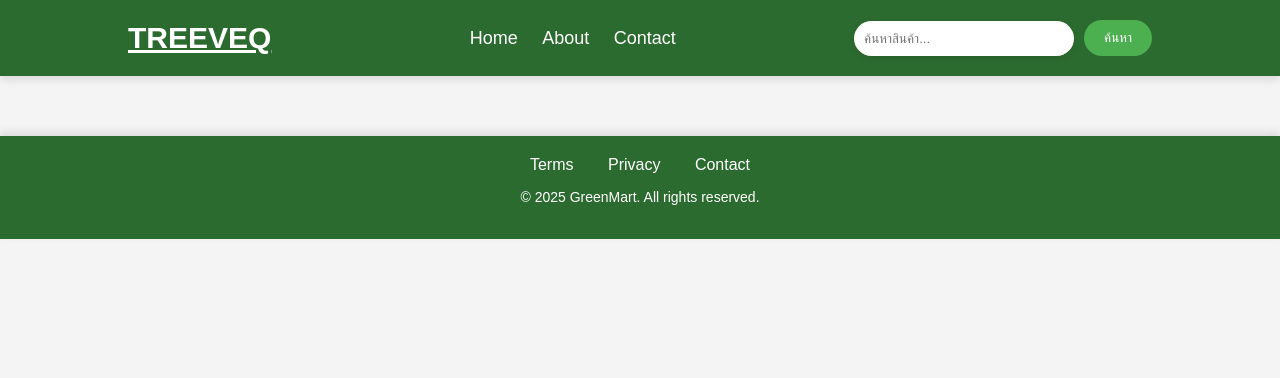
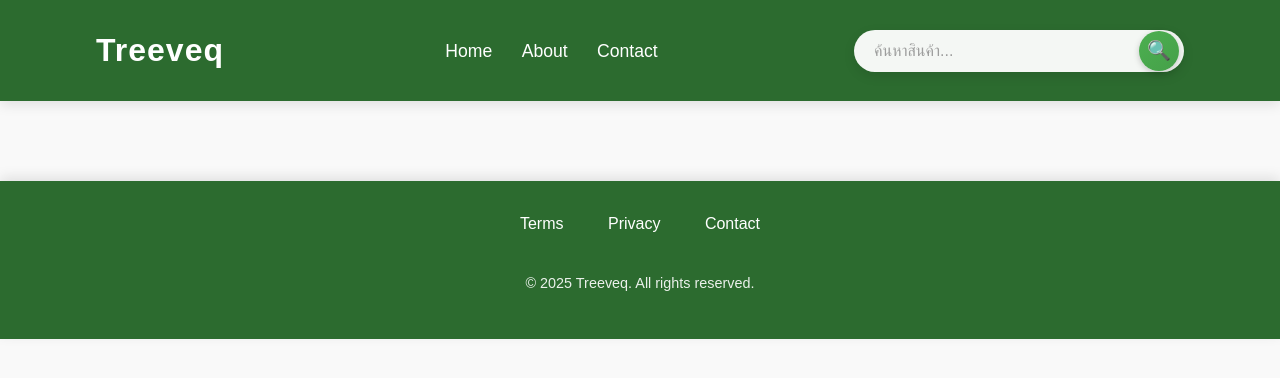
Before and after one commit to Nantakxrn007/dsi202, a Django app: page /home/ in a window 1280 px wide. Shown: the top 378 px of the page. Run offline with Django 4.2, Linux system fonts and the light colour scheme; data that the repository does not hold is empty.

Commit message:
content and size

```diff
--- a/shopapp/static/css/home.css
+++ b/shopapp/static/css/home.css
@@ -1,131 +1,273 @@
 /* Global Styles */
+:root {
+    --primary-color: #2c6b2f; /* Green theme */
+    --accent-color: #ffbf00; /* Yellow accent */
+    --background-color: #f9f9f9; /* Softer background */
+    --text-color: #333;
+    --white: #ffffff;
+    --shadow: 0 4px 12px rgba(0, 0, 0, 0.1);
+    --transition: all 0.3s ease;
+}
+
 body {
-    font-family: 'Arial', sans-serif;
+    font-family: 'Poppins', sans-serif; /* Modern, clean font */
     margin: 0;
     padding: 0;
-    background-color: #f4f4f4;
-    color: #333;
+    background-color: var(--background-color);
+    color: var(--text-color);
+    line-height: 1.6; /* Improved readability */
+    scroll-behavior: smooth; /* Smooth scrolling */
 }
 
 .container {
-    width: 80%;
+    width: 85%; /* Slightly wider for better content spread */
+    max-width: 1400px; /* Prevent overly wide containers */
     margin: 0 auto;
+    padding: 0 15px; /* Prevent content from touching edges */
 }
 
 /* Header */
 header {
-    background-color: #2c6b2f;  /* Green Background */
-    color: white;
-    padding: 20px 0;
-    box-shadow: 0 4px 8px rgba(0, 0, 0, 0.1);
+    background-color: var(--primary-color); /* Solid green */
+    color: var(--white);
+    padding: 25px 0;
+    box-shadow: var(--shadow);
+    position: sticky; /* Sticky header */
+    top: 0;
+    z-index: 1000;
 }
 
 header .container {
     display: flex;
     justify-content: space-between;
     align-items: center;
+    flex-wrap: wrap; /* Better responsiveness */
 }
 
 header .logo a {
-    font-size: 30px;
-    font-weight: bold;
-    color: #fff;
-    text-transform: uppercase;
+    font-size: 2rem; /* Scalable font size */
+    font-weight: 700;
+    color: var(--white);
+    text-decoration: none;
+    letter-spacing: 1px;
+    transition: var(--transition);
+}
+
+header .logo a:hover {
+    color: var(--accent-color);
 }
 
 header .nav a {
-    margin-left: 20px;
-    color: #fff;
-    font-size: 18px;
+    margin-left: 25px;
+    color: var(--white);
+    font-size: 1.1rem;
     text-decoration: none;
-    transition: color 0.3s ease;
+    position: relative; /* For underline effect */
+    transition: var(--transition);
+}
+
+header .nav a::after {
+    content: '';
+    position: absolute;
+    width: 0;
+    height: 2px;
+    bottom: -5px;
+    left: 0;
+    background-color: var(--accent-color);
+    transition: width 0.3s ease;
+}
+
+header .nav a:hover::after {
+    width: 100%;
 }
 
 header .nav a:hover {
-    color: #ffbf00;
+    color: var(--accent-color);
 }
 
 header .search-form {
     display: flex;
     align-items: center;
+    position: relative;
+    transition: var(--transition);
 }
 
 header .search-form input[type="text"] {
-    padding: 10px;
+    padding: 12px 50px 12px 20px; /* Extra padding for button overlap */
     border: none;
-    border-radius: 20px;
-    width: 200px;
-    margin-right: 10px;
-    box-shadow: 0 2px 6px rgba(0,0,0,0.1);
+    border-radius: 50px;
+    width: 260px; /* Slightly wider for balance */
+    background-color: rgba(255, 255, 255, 0.95);
+    box-shadow: var(--shadow);
+    font-size: 1rem;
+    font-family: 'Poppins', sans-serif;
+    transition: var(--transition);
+}
+
+header .search-form input[type="text"]:focus {
+    outline: none;
+    box-shadow: 0 0 12px rgba(0, 0, 0, 0.2);
+    background-color: var(--white);
+    transform: scale(1.02); /* Subtle expansion on focus */
+}
+
+header .search-form input[type="text"]::placeholder {
+    color: #888;
+    opacity: 0.8;
 }
 
 header .search-form button {
-    padding: 10px 20px;
-    background-color: #4CAF50;
-    color: white;
+    width: 40px;
+    height: 40px;
+    background: linear-gradient(135deg, #4CAF50, #45a049); /* Gradient for depth */
+    color: var(--white);
     border: none;
-    border-radius: 20px;
+    border-radius: 50%;
     cursor: pointer;
-    transition: background-color 0.3s;
+    position: absolute;
+    right: 5px;
+    display: flex;
+    align-items: center;
+    justify-content: center;
+    transition: var(--transition);
+    box-shadow: 0 2px 6px rgba(0, 0, 0, 0.2);
 }
 
 header .search-form button:hover {
-    background-color: #45a049;
+    background: linear-gradient(135deg, #45a049, #3d8b40);
+    transform: scale(1.1); /* Slight zoom on hover */
+    box-shadow: 0 4px 12px rgba(0, 0, 0, 0.3);
+}
+
+header .search-form button:focus {
+    outline: none;
+    box-shadow: 0 0 0 3px rgba(255, 191, 0, 0.4); /* Focus ring */
+    animation: pulse 1.5s infinite; /* Pulse effect on focus */
+}
+
+header .search-form button::before {
+    content: '\1F50D'; /* Unicode for magnifying glass */
+    font-size: 1.2rem;
+    line-height: 1;
+}
+
+/* Pulse animation for button focus */
+@keyframes pulse {
+    0% {
+        box-shadow: 0 0 0 0 rgba(255, 191, 0, 0.4);
+    }
+    70% {
+        box-shadow: 0 0 0 10px rgba(255, 191, 0, 0);
+    }
+    100% {
+        box-shadow: 0 0 0 0 rgba(255, 191, 0, 0);
+    }
 }
 
 /* Product Grid */
 .product-grid {
     display: grid;
-    grid-template-columns: repeat(3, 1fr);
-    gap: 20px;
-    max-width: 1200px;
-    margin: 30px auto;
+    grid-template-columns: repeat(auto-fit, minmax(280px, 1fr)); /* Adaptive columns */
+    gap: 25px;
+    max-width: 1400px;
+    margin: 40px auto;
 }
 
+/* Product Card */
 .product-card {
-    background-color: #fff;
-    border-radius: 10px;
-    box-shadow: 0 4px 8px rgba(0, 0, 0, 0.1);
+    background-color: var(--white);
+    border-radius: 15px;
+    box-shadow: var(--shadow);
     overflow: hidden;
     text-decoration: none;
     color: inherit;
-    transition: transform 0.3s ease;
+    transition: var(--transition);
+    position: relative; /* For overlay effects */
 }
 
 .product-card:hover {
-    transform: translateY(-10px);
+    transform: translateY(-8px);
+    box-shadow: 0 8px 20px rgba(0, 0, 0, 0.15);
+}
+
+.product-card .image-container {
+    width: 100%;
+    height: 220px; /* ความสูงคงที่ */
+    display: flex;
+    justify-content: center; /* จัดกึ่งกลางแนวนอน */
+    align-items: center; /* จัดกึ่งกลางแนวตั้ง */
+    background-color: #f4f4f4;
+    overflow: hidden;
+    position: relative;
 }
 
 .product-card img {
     width: 100%;
-    height: 200px;
-    object-fit: cover;
+    height: 220px; /* ความสูงเท่ากับ image-container */
+    object-fit: cover; /* ตัดส่วนที่เกินออก */
+    object-position: center; /* จัดกึ่งกลางภาพ */
+    transition: var(--transition);
+}
+
+
+
+.product-card:hover img {
+    transform: scale(1.05); /* Subtle zoom on hover */
 }
 
 .product-info {
-    padding: 15px;
+    padding: 20px;
+    text-align: center; /* Centered text for elegance */
 }
 
 .product-name {
-    font-size: 18px;
-    font-weight: bold;
-    margin-bottom: 10px;
-    color: #333;
+    font-size: 1.25rem;
+    font-weight: 600;
+    margin-bottom: 12px;
+    color: var(--text-color);
+    display: -webkit-box;
+    -webkit-line-clamp: 2; /* Limit to 2 lines */
+    -webkit-box-orient: vertical;
+    overflow: hidden;
 }
 
 .product-price {
-    color: #2c6b2f;
-    font-size: 16px;
-    font-weight: bold;
+    color: var(--primary-color);
+    font-size: 1.15rem;
+    font-weight: 700;
+}
+
+/* Add to Cart Button (Optional Enhancement) */
+.product-card .add-to-cart {
+    display: none; /* Hidden by default */
+    position: absolute;
+    bottom: 20px;
+    left: 50%;
+    transform: translateX(-50%);
+    padding: 10px 20px;
+    background-color: var(--primary-color);
+    color: var(--white);
+    border-radius: 50px;
+    text-decoration: none;
+    font-size: 0.9rem;
+    transition: var(--transition);
+}
+
+.product-card:hover .add-to-cart {
+    display: inline-block; /* Show on hover */
+}
+
+.product-card .add-to-cart:hover {
+    background-color: #45a049;
 }
 
 /* Footer */
 footer {
-    background-color: #2c6b2f;
-    color: white;
-    padding: 20px 0;
+    background-color: var(--primary-color); /* Solid green */
+    color: var(--white);
+    padding: 30px 0;
     text-align: center;
-    box-shadow: 0 -4px 8px rgba(0, 0, 0, 0.1);
+    box-shadow: 0 -4px 12px rgba(0, 0, 0, 0.1);
 }
 
 footer .footer-container {
@@ -133,72 +275,113 @@ footer .footer-container {
     justify-content: center;
     align-items: center;
     flex-direction: column;
+    gap: 15px;
 }
 
 footer .footer-links a {
-    color: #fff;
-    margin: 0 15px;
-    font-size: 16px;
+    color: var(--white);
+    margin: 0 20px;
+    font-size: 1rem;
     text-decoration: none;
+    position: relative;
+    transition: var(--transition);
+}
+
+footer .footer-links a::after {
+    content: '';
+    position: absolute;
+    width: 0;
+    height: 2px;
+    bottom: -3px;
+    left: 0;
+    background-color: var(--accent-color);
+    transition: width 0.3s ease;
+}
+
+footer .footer-links a:hover::after {
+    width: 100%;
 }
 
 footer .footer-links a:hover {
-    color: #ffbf00;
+    color: var(--accent-color);
 }
 
 footer p {
-    margin-top: 15px;
-    font-size: 14px;
+    margin-top: 20px;
+    font-size: 0.9rem;
+    opacity: 0.9;
 }
 
-/* Responsive - 2 Columns Layout for Mobile */
-@media screen and (max-width: 768px) {
+/* Responsive Design */
+@media screen and (max-width: 1024px) {
     .product-grid {
-        grid-template-columns: repeat(2, 1fr);
+        grid-template-columns: repeat(auto-fit, minmax(250px, 1fr));
     }
 
+    header .search-form input[type="text"] {
+        width: 200px;
+    }
+}
+
+@media screen and (max-width: 768px) {
     header .container {
         flex-direction: column;
-        align-items: flex-start;
+        align-items: center;
+        text-align: center;
     }
 
     header .nav {
-        margin-top: 10px;
+        margin: 15px 0;
+    }
+
+    header .nav a {
+        margin: 0 10px;
     }
 
     header .search-form {
         width: 100%;
-        margin-top: 10px;
+        justify-content: center;
     }
 
-    .product-card img {
+    header .search-form input[type="text"] {
+        width: 100%;
+    }
+
+    .product-card .image-container {
+        height: 200px;
+    }
+
+    .product-name {
+        font-size: 1.1rem;
+    }
+
+    .product-price {
+        font-size: 1rem;
+    }
+}
+
+@media screen and (max-width: 480px) {
+    .container {
+        width: 90%;
+    }
+
+    header .logo a {
+        font-size: 1.5rem;
+    }
+
+    header .search-form input[type="text"] {
+        width: 100%;
+    }
+
+    .product-card .image-container {
         height: 180px;
     }
 
     .product-name {
-        font-size: 16px;
+        font-size: 1rem;
     }
 
     .product-price {
-        font-size: 14px;
+        font-size: 0.9rem;
     }
 }
-
-/* Responsive - 1 Column Layout for Small Mobile */
-@media screen and (max-width: 480px) {
-    .product-grid {
-        grid-template-columns: 1fr;
-    }
-
-    .product-card img {
-        height: 160px;
-    }
-
-    .product-name {
-        font-size: 14px;
-    }
-
-    .product-price {
-        font-size: 12px;
-    }
-}
--- a/shopapp/templates/home.html
+++ b/shopapp/templates/home.html
@@ -1,4 +1,5 @@
 <!-- templates/home.html -->
+{% now "U" as timestamp %}
 {% load static %}
 
 
@@ -8,7 +9,8 @@
 <head>
     <meta charset="UTF-8">
     <title>Product List</title>
-    <link rel="stylesheet" href="{% static 'css/home.css' %}">
+    <link href="https://fonts.googleapis.com/css2?family=Roboto:wght@400;500;700&display=swap" rel="stylesheet">
+    <link rel="stylesheet" href="{% static 'css/home.css' %}?v={{ timestamp }}">
     <meta name="viewport" content="width=device-width, initial-scale=1.0">
 </head>
 <body>
@@ -26,13 +28,12 @@
         </nav>
         <form method="get" action="{% url 'home' %}" class="search-form">
             <input type="text" name="q" placeholder="ค้นหาสินค้า..." value="{{ request.GET.q }}">
-            <button type="submit">ค้นหา</button>
+            <button type="submit"></button>
         </form>
     </div>
 </header>
 
-<!-- Main Content (Product List) -->
-<!-- <h1 class="page-title">สินค้า</h1> -->
+
 {% block content %}
 <div class="product-grid">
     {% for product in products %}
@@ -54,7 +55,7 @@
             <a href="#">Privacy</a>
             <a href="#">Contact</a>
         </div>
-        <p>&copy; 2025 GreenMart. All rights reserved.</p>
+        <p>&copy; 2025 Treeveq. All rights reserved.</p>
     </div>
 </footer>
 
```
Also changed, not shown: shopapp/static/css/style.css (added).
